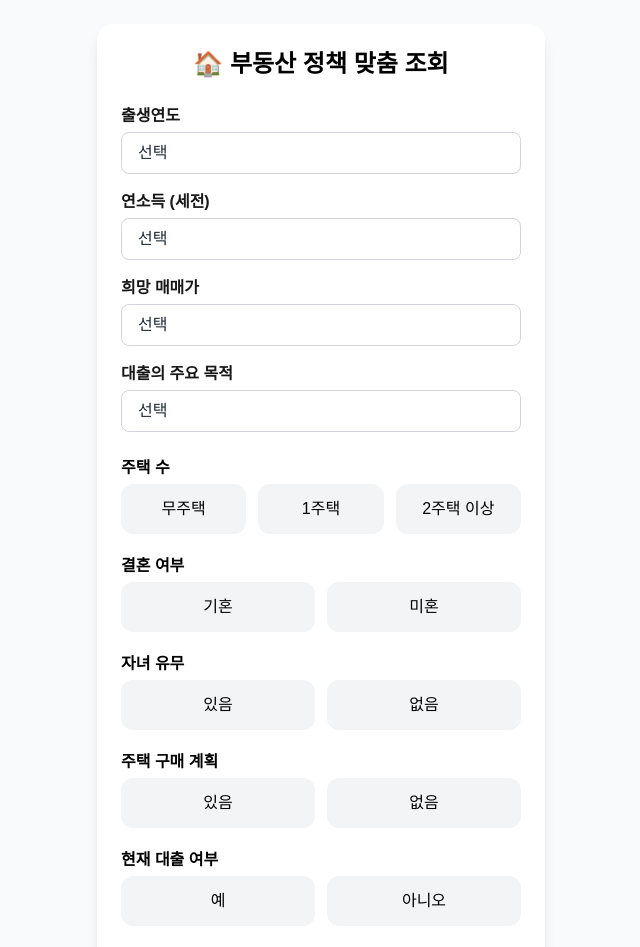
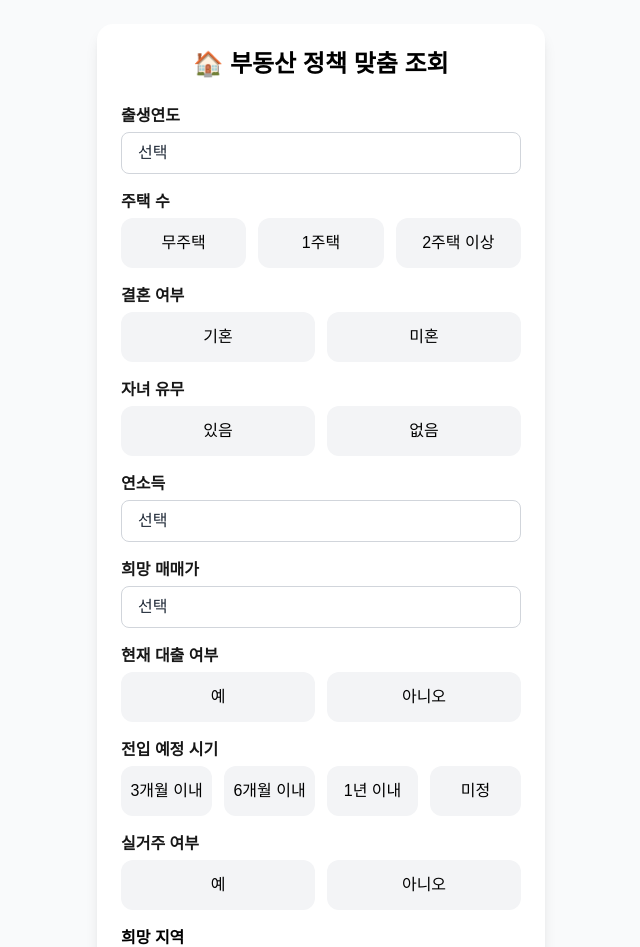
Before and after one commit to ticklemickle/gillazabi, a Next.js app: page / in a window 1280 px wide. Shown: the top 947 px of the page, without its empty margins (319-959 px from the left). Built offline with nearby package versions, Linux system fonts and the light colour scheme.

Commit message:
2025.07.24 입력화면 별도 파일로 분리 - 체크 박스 신규

```diff
--- a/src/app/page.tsx
+++ b/src/app/page.tsx
@@ -1,75 +1,100 @@
 "use client";
 
+import { useState } from "react";
+import { RadioGroup } from "@/components/inputForm/RadioGroup";
+import {
+  shouldShowField,
+  validateFormData,
+  conditionalFields,
+  fieldLabels,
+  selectFields,
+} from "@/components/inputForm/utils";
+import { renderCustomSelect } from "@/components/inputForm/renderCustomSelect";
+import { renderCheckboxGroup } from "@/components/inputForm/CheckboxGroup";
 import { useRouter } from "next/navigation";
-import { useState } from "react";
+import { generateHashedKey } from "@/components/generateHashKEy";
 import { doc, setDoc } from "firebase/firestore";
+import { getKSTTimestamp } from "@/constants/time";
 import { FirebaseDB } from "@/lib/firebase";
-import { generateHashedKey } from "@/components/generateHashKEy";
-import { selectFields } from "@/components/selection/formSchema";
-import { renderCustomSelect } from "@/components/selection/renderCustomSelect";
-import { getKSTTimestamp } from "@/constants/time";
-
-const fieldLabels: Record<string, string> = {
-  birthYear: "출생연도",
-  houseCount: "주택 수",
-  married: "결혼 여부",
-  children: "자녀 유무",
-  income: "연소득",
-  planBuy: "주택 구매 계획",
-  price: "희망 매매가",
-  loan: "현재 대출 여부",
-  liveIn: "매수 후 거주 여부",
-  moveIn: "2년 이내 입주 계획",
-  jeonseLoan: "전세자금 대출 여부",
-  loanPurpose: "대출의 주요 목적",
-};
 
 export default function HomePage() {
-  const router = useRouter();
-
-  const [formData, setFormData] = useState<Record<string, string>>({
+  const [formData, setFormData] = useState<Record<string, any>>({
     birthYear: "",
+    childrenBirthYear: "",
     houseCount: "",
     married: "",
     children: "",
     income: "",
-    planBuy: "",
     price: "",
     loan: "",
     liveIn: "",
     moveIn: "",
-    jeonseLoan: "",
-    loanPurpose: "",
+    area: [],
   });
 
   const handleChange = (
     e: React.ChangeEvent<HTMLSelectElement | HTMLInputElement>
   ) => {
     const { name, value } = e.target;
-    setFormData((prev) => ({ ...prev, [name]: value }));
+
+    setFormData((prev) => {
+      const next = { ...prev, [name]: value };
+
+      // 종속 필드 초기화
+      Object.entries(conditionalFields).forEach(
+        ([field, { dependsOn, showIf }]) => {
+          if (dependsOn === name && !showIf.includes(value)) {
+            next[field] = "";
+          }
+        }
+      );
+
+      return next;
+    });
   };
 
   const handleSelectChange = (name: string, value: string) => {
-    setFormData((prev) => ({ ...prev, [name]: value }));
+    setFormData((prev) => {
+      const next = { ...prev, [name]: value };
+
+      Object.entries(conditionalFields).forEach(
+        ([field, { dependsOn, showIf }]) => {
+          if (dependsOn === name && !showIf.includes(value)) {
+            next[field] = "";
+          }
+        }
+      );
+
+      return next;
+    });
   };
 
-  const validateFormData = () => {
-    const emptyFields = Object.entries(formData)
-      .filter(([_, value]) => value === "")
-      .map(([key]) => fieldLabels[key] || key);
-
-    if (emptyFields.length > 0) {
-      alert(`다음 항목을 선택해주세요:\n- ${emptyFields.join("\n- ")}`);
-      return false;
-    }
-
-    return true;
+  const handleCheckboxChange = (
+    name: string,
+    value: string,
+    checked: boolean
+  ) => {
+    setFormData((prev) => {
+      const current = prev[name] || [];
+      const updated = checked
+        ? [...current, value]
+        : current.filter((item: string) => item !== value);
+      return { ...prev, [name]: updated };
+    });
   };
 
-  const handleSubmit = async (e: React.FormEvent) => {
-    e.preventDefault();
+  const router = useRouter();
 
-    if (!validateFormData()) return; // 유효성 검사 실패 시 중단
+  const handleSubmit = async () => {
+    const missing = validateFormData(formData);
+
+    if (missing.length > 0) {
+      const koreanLabels = missing
+        .map((key) => `- ${fieldLabels[key] || key}`)
+        .join("\n");
+      alert(`다음 항목을 선택해주세요:\n${koreanLabels}`);
+      return;
+    }
 
     const key = generateHashedKey();
 
@@ -84,35 +109,6 @@ export default function HomePage() {
       alert("데이터 저장 중 오류가 발생했습니다.");
     }
   };
-
-  const renderRadio = (name: string, options: string[], label?: string) => (
-    <div className="space-y-1">
-      {label && (
-        <label className="block font-semibold text-[#000] mb-1">{label}</label>
-      )}
-      <div className="flex gap-3">
-        {options.map((v) => (
-          <label className="flex-1 block" key={v}>
-            <input
-              type="radio"
-              name={name}
-              value={v}
-              className="sr-only peer"
-              onChange={handleChange}
-            />
-            <div
-              className="py-3 bg-gray-100 rounded-xl text-center cursor-pointer text-[#000]
-             border border-transparent
-             hover:border-main-color hover:text-main-color hover:font-semibold
-             peer-checked:border-main-color peer-checked:text-main-color peer-checked:font-semibold"
-            >
-              {v}
-            </div>
-          </label>
-        ))}
-      </div>
-    </div>
-  );
 
   return (
     <main className="bg-gray-50 px-4 py-6 min-h-screen">
@@ -129,52 +125,81 @@ export default function HomePage() {
             handleSelectChange
           )}
 
+          <RadioGroup
+            name="houseCount"
+            options={["무주택", "1주택", "2주택 이상"]}
+            label="주택 수"
+            onChange={handleChange}
+          />
+          <RadioGroup
+            name="married"
+            options={["기혼", "미혼"]}
+            label="결혼 여부"
+            onChange={handleChange}
+          />
+          <RadioGroup
+            name="children"
+            options={["있음", "없음"]}
+            label="자녀 유무"
+            onChange={handleChange}
+          />
+          {shouldShowField("childrenBirthYear", formData) &&
+            renderCustomSelect(
+              "childrenBirthYear",
+              selectFields.childrenBirthYear,
+              formData.childrenBirthYear,
+              handleSelectChange
+            )}
           {renderCustomSelect(
             "income",
             selectFields.income,
             formData.income,
             handleSelectChange
           )}
-
           {renderCustomSelect(
             "price",
             selectFields.price,
             formData.price,
             handleSelectChange
           )}
-
-          {renderCustomSelect(
-            "loanPurpose",
-            selectFields.loanPurpose,
-            formData.loanPurpose,
-            handleSelectChange
+          <RadioGroup
+            name="loan"
+            options={["예", "아니오"]}
+            label="현재 대출 여부"
+            onChange={handleChange}
+          />
+          {shouldShowField("moveIn", formData) && (
+            <RadioGroup
+              name="moveIn"
+              options={["3개월 이내", "6개월 이내", "1년 이내", "미정"]}
+              label="전입 예정 시기"
+              onChange={handleChange}
+            />
           )}
-        </div>
-
-        <form className="space-y-5" onSubmit={handleSubmit}>
-          {renderRadio(
-            "houseCount",
-            ["무주택", "1주택", "2주택 이상"],
-            "주택 수"
-          )}
-          {renderRadio("married", ["기혼", "미혼"], "결혼 여부")}
-          {renderRadio("children", ["있음", "없음"], "자녀 유무")}
-
-          {renderRadio("planBuy", ["있음", "없음"], "주택 구매 계획")}
-          {renderRadio("loan", ["예", "아니오"], "현재 대출 여부")}
-          {renderRadio("liveIn", ["예", "아니오"], "매수 후 거주 여부")}
-          {renderRadio("moveIn", ["예", "아니오"], "2년 이내 입주 계획")}
-          {renderRadio("jeonseLoan", ["예", "아니오"], "전세자금 대출 여부")}
+          <RadioGroup
+            name="liveIn"
+            options={["예", "아니오"]}
+            label="실거주 여부"
+            onChange={handleChange}
+          />
+          {renderCheckboxGroup({
+            name: "area",
+            options: selectFields.area.options,
+            label: selectFields.area.label,
+            value: formData.area,
+            onChange: handleCheckboxChange,
+          })}
 
           <div className="pt-4">
             <button
-              type="submit"
+              type="button"
+              onClick={handleSubmit}
               className="w-full bg-main-color text-white font-semibold py-3 rounded-xl hover:bg-main-color/90 transition"
             >
               🔍 나에게 맞는 정책 보기
             </button>
           </div>
-        </form>
+        </div>
       </div>
     </main>
   );
--- a/src/app/result/policy/policyLists.ts
+++ b/src/app/result/policy/policyLists.ts
@@ -31,7 +31,7 @@ export const POLICIES: Policy[] = [
   },
   {
     id: "june27",
-    title: "6.27 대책 – 전입의무 강화",
+    title: "6.27 대책 - 전입의무 강화",
     description: "주담대 이용 시 6개월 내 전입 의무.",
     link: "https://www.koreatimes.co.kr/www/nation/2023/06/488_353481.html",
     tags: ["전입", "실거주", "대출"],
--- /dev/null
+++ b/src/components/inputForm/CheckboxGroup.tsx
@@ -0,0 +1,43 @@
+import React from "react";
+
+type Props = {
+  name: string;
+  options: string[];
+  label?: string;
+  value: string[];
+  onChange: (name: string, value: string, checked: boolean) => void;
+};
+
+export const renderCheckboxGroup = ({
+  name,
+  options,
+  label,
+  value,
+  onChange,
+}: Props) => (
+  <div className="space-y-1">
+    {label && (
+      <label className="block font-semibold text-[#000] mb-1">{label}</label>
+    )}
+    <div className="flex flex-wrap gap-2">
+      {options.map((v) => (
+        <label
+          key={v}
+          className="flex items-center gap-2 px-3 py-2 bg-gray-100 rounded-xl cursor-pointer
+                     hover:border-main-color hover:text-main-color hover:font-semibold hover:bg-main-light-shadow"
+        >
+          <input
+            type="checkbox"
+            name={name}
+            value={v}
+            checked={value.includes(v)}
+            onChange={(e) => onChange(name, v, e.target.checked)}
+            className="accent-main-color"
+          />
+
+          <span>{v}</span>
+        </label>
+      ))}
+    </div>
+  </div>
+);
--- /dev/null
+++ b/src/components/inputForm/RadioGroup.tsx
@@ -0,0 +1,36 @@
+export const RadioGroup = ({
+  name,
+  options,
+  label,
+  onChange,
+}: {
+  name: string;
+  options: string[];
+  label?: string;
+  onChange: (e: React.ChangeEvent<HTMLInputElement>) => void;
+}) => (
+  <div className="space-y-1">
+    {label && <label className="block font-semibold mb-1">{label}</label>}
+    <div className="flex gap-3">
+      {options.map((v) => (
+        <label className="flex-1 block" key={v}>
+          <input
+            type="radio"
+            name={name}
+            value={v}
+            className="sr-only peer"
+            onChange={onChange}
+          />
+          <div
+            className="py-3 rounded-xl text-center cursor-pointer text-[#000]
+              border border-transparent bg-gray-100
+              hover:border-main-color hover:text-main-color hover:font-semibold hover:bg-main-light-shadow
+              peer-checked:border-main-color peer-checked:text-main-color peer-checked:font-semibold peer-checked:bg-main-light-shadow"
+          >
+            {v}
+          </div>
+        </label>
+      ))}
+    </div>
+  </div>
+);
--- a/src/components/selection/renderCustomSelect.tsx
+++ b/src/components/inputForm/renderCustomSelect.tsx
@@ -1,5 +1,4 @@
-// components/renderCustomSelect.tsx
-import CustomSelect from "./CustomSelect";
+import CustomSelect from "./CustomSelection";
 
 type SelectFieldConfig = {
   label: string;
@@ -13,7 +12,6 @@ export const renderCustomSelect = (
   onChange: (name: string, value: string) => void
 ) => (
   <CustomSelect
-    key={name}
     label={config.label}
     options={config.options}
     value={value}
--- /dev/null
+++ b/src/components/inputForm/utils.ts
@@ -0,0 +1,72 @@
+export const fieldLabels: Record<string, string> = {
+  birthYear: "출생연도",
+  childrenBirthYear: "자녀 출생년도",
+  houseCount: "주택 수",
+  married: "결혼 여부",
+  children: "자녀 유무",
+  income: "연소득",
+  price: "희망 매매가",
+  loan: "대출 계획 여부",
+  liveIn: "실거주 여부",
+  moveIn: "전입 예정 시기",
+  area: "희망 지역",
+};
+
+export const conditionalFields: Record<
+  string,
+  { dependsOn: string; showIf: string[] }
+> = {
+  childrenBirthYear: { dependsOn: "children", showIf: ["있음"] },
+};
+
+export const shouldShowField = (
+  field: string,
+  formData: Record<string, any>
+) => {
+  const condition = conditionalFields[field];
+  if (!condition) return true;
+  return condition.showIf.includes(formData[condition.dependsOn]);
+};
+
+export const validateFormData = (formData: Record<string, any>): string[] => {
+  return Object.keys(formData).filter((key) => {
+    const value = formData[key];
+
+    if (conditionalFields[key]) {
+      const { dependsOn, showIf } = conditionalFields[key];
+      const controllingValue = formData[dependsOn];
+      const shouldShow = showIf.includes(controllingValue);
+      if (!shouldShow) return false; // 조건 미충족 → 검사 제외
+    }
+    return value === "" || (Array.isArray(value) && value.length === 0);
+  });
+};
+
+export const selectFields = {
+  birthYear: {
+    label: "출생연도",
+    options: ["1990년 이전", "1991~1995년", "1996~2000년", "2001년 이후"],
+  },
+  childrenBirthYear: {
+    label: "자녀 출생년도",
+    options: ["없음", "2024년 이후", "2023년", "2022년 이전"],
+  },
+  income: {
+    label: "연소득",
+    options: [
+      "3천만 원 이하",
+      "3천 ~ 5천만 원",
+      "5천 ~ 8천만 원",
+      "8천 ~ 1억 원",
+      "1억 원 이상",
+    ],
+  },
+  price: {
+    label: "희망 매매가",
+    options: ["3억 이하", "3억 ~ 5억", "5억 ~ 7억", "7억 ~ 9억", "9억 이상"],
+  },
+  area: {
+    label: "희망 지역",
+    options: ["서울", "경기 북부", "경기 남부", "인천", "지방 광역시"],
+  },
+};
--- a/src/components/selection/formSchema.ts
+++ /dev/null
@@ -1,19 +0,0 @@
-// components/formSchema.ts
-export const selectFields = {
-  birthYear: {
-    label: "출생연도",
-    options: ["2000년 이후", "1990년대", "1980년대", "1970년대"],
-  },
-  income: {
-    label: "연소득 (세전)",
-    options: ["5,000만원 미만", "1억원 미만", "1억원 이상"],
-  },
-  price: {
-    label: "희망 매매가",
-    options: ["6억 미만", "6억 ~ 9억", "9억 초과"],
-  },
-  loanPurpose: {
-    label: "대출의 주요 목적",
-    options: ["주택 구입", "전세 보증금", "생활자금", "기타"],
-  },
-} as const;
--- a/tailwind.config.js
+++ b/tailwind.config.js
@@ -23,7 +23,7 @@ module.exports = {
         "main-dark": "#163387",
         "main-darkest": "#0a1d57",
         "main-lightest": "#7092fa",
-        "main-light-shadow": "#cfdafa",
+        "main-light-shadow": "#f0f4ff",
       },
 
       animation: {
```
Also changed, not shown: src/components/inputForm/CustomSelection.tsx (renamed from src/components/selection/CustomSelect.tsx).
